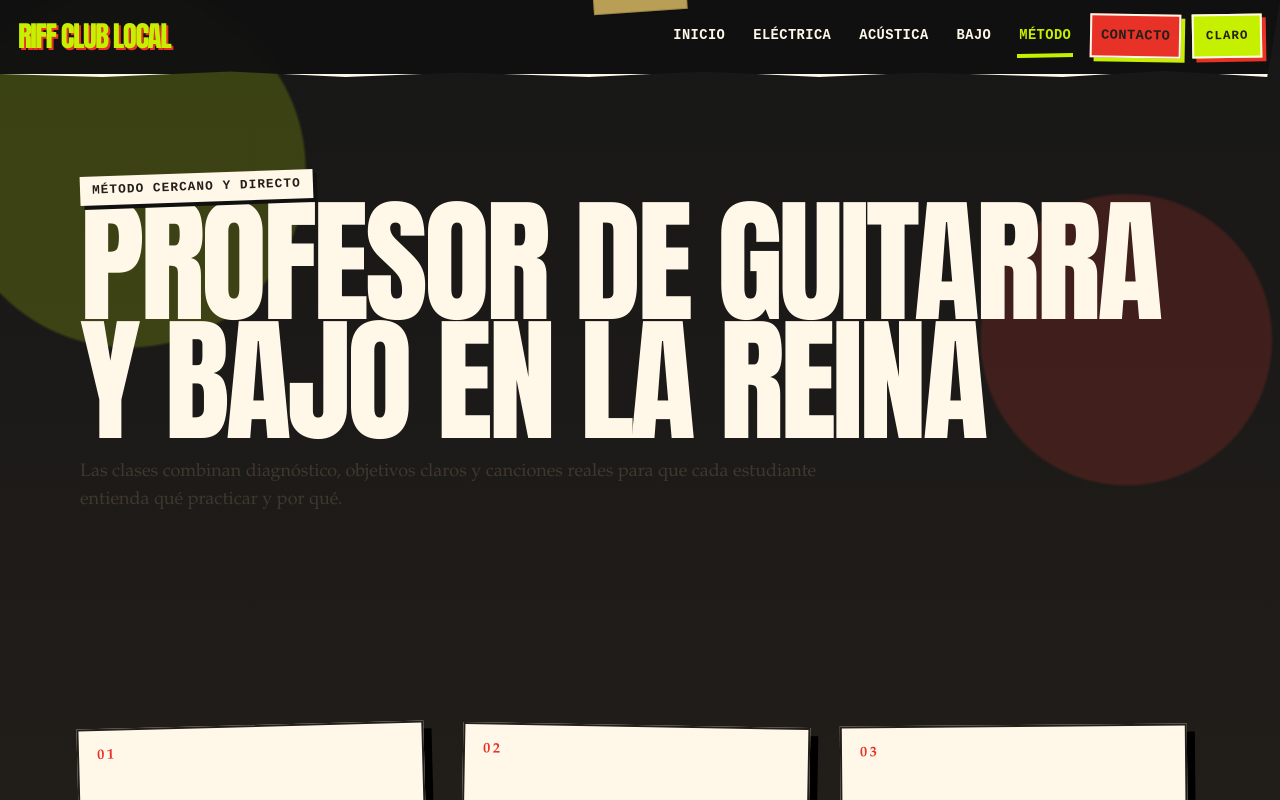
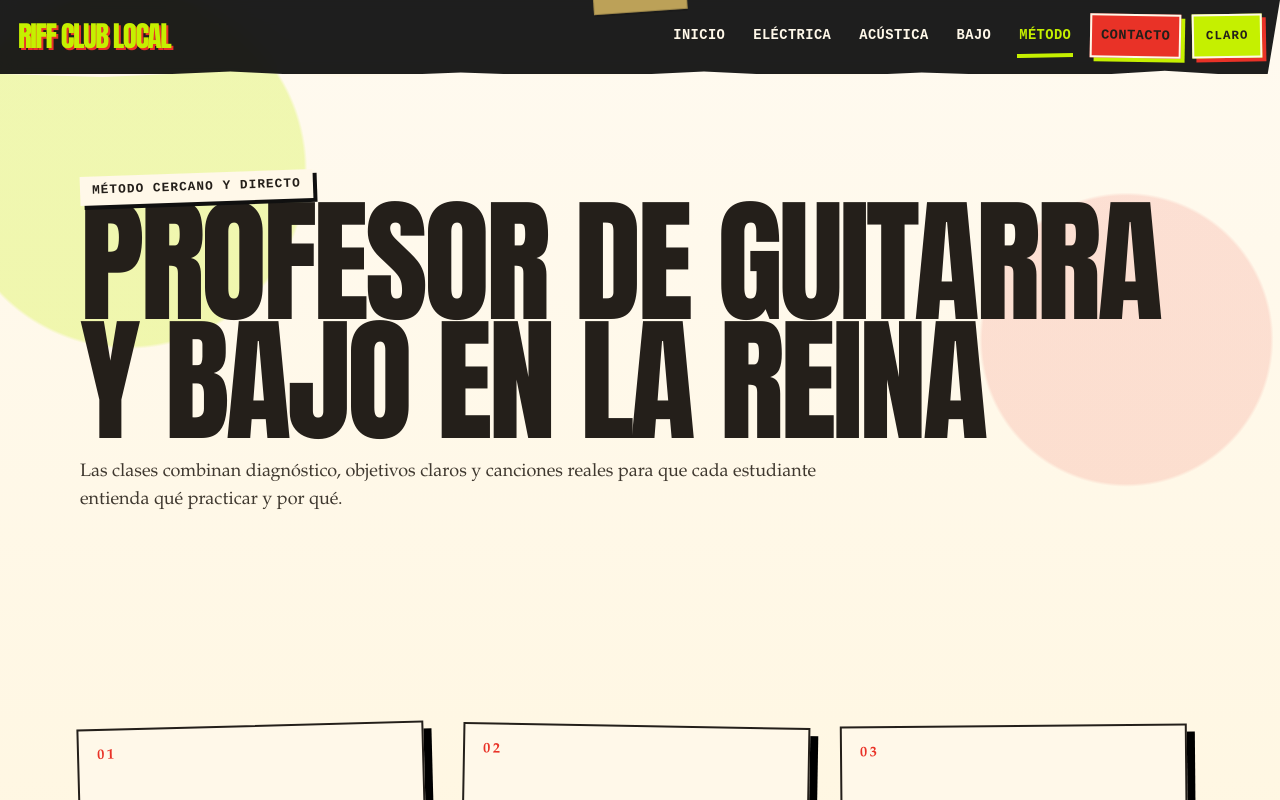
Before and after one commit to Ivan270/riff-club, a Nuxt app: page /sobre-mi in a window 1280 px wide. Shown: the top 800 px of the page. Built offline with nearby package versions, Linux system fonts and the light colour scheme.

Commit message:
fix: improve light theme contrast

```diff
--- a/assets/css/main.css
+++ b/assets/css/main.css
@@ -10,7 +10,18 @@
   --tape: #f3d173;
   --gray: #2a2a2a;
   --muted: #d8d0bf;
+  --muted-on-dark: #d8d0bf;
   --muted-ink: #5e574c;
+  --page-bg: #101010;
+  --page-text: #fff7e8;
+  --bg-start: #171717;
+  --bg-mid: #101010;
+  --bg-end: #050505;
+  --acid-glow: rgba(216, 255, 0, 0.18);
+  --red-glow: rgba(255, 59, 48, 0.16);
+  --grid-line: rgba(255, 247, 232, 0.06);
+  --grain-light: rgba(255, 255, 255, 0.55);
+  --grain-dark: rgba(0, 0, 0, 0.7);
   --max: 1120px;
   --font-display:
     Impact, Haettenschweiler, 'Franklin Gothic Heavy', 'Arial Black', sans-serif;
@@ -32,7 +43,18 @@
   --tape: #e9c769;
   --gray: #f0e5d0;
   --muted: #3f382f;
+  --muted-on-dark: #f0e4cb;
   --muted-ink: #6a5d4e;
+  --page-bg: #fff6df;
+  --page-text: #241f1a;
+  --bg-start: #fffaf0;
+  --bg-mid: #fff6df;
+  --bg-end: #fff0cf;
+  --acid-glow: rgba(197, 240, 0, 0.26);
+  --red-glow: rgba(233, 50, 39, 0.13);
+  --grid-line: rgba(36, 31, 26, 0.08);
+  --grain-light: rgba(255, 255, 255, 0.82);
+  --grain-dark: rgba(36, 31, 26, 0.24);
   --shadow-hard: 7px 7px 0 rgba(16, 16, 16, .82);
   color-scheme: light;
 }
@@ -42,7 +64,7 @@
 }
 html {
   scroll-behavior: smooth;
-  background: var(--ink);
+  background: var(--page-bg);
   overflow-x: clip;
 }
 
@@ -53,21 +75,21 @@ body {
   background:
     radial-gradient(
       circle at 10% 8%,
-      rgba(216, 255, 0, 0.18) 0 11rem,
+      var(--acid-glow) 0 11rem,
       transparent 11.2rem
     ),
     radial-gradient(
       circle at 88% 16%,
-      rgba(255, 59, 48, 0.16) 0 9rem,
+      var(--red-glow) 0 9rem,
       transparent 9.2rem
     ),
     linear-gradient(
       135deg,
-      rgba(255, 247, 232, 0.06) 0 1px,
+      var(--grid-line) 0 1px,
       transparent 1px 22px
     ),
-    linear-gradient(180deg, #171717 0%, var(--ink) 48%, var(--black) 100%);
-  color: var(--paper);
+    linear-gradient(180deg, var(--bg-start) 0%, var(--bg-mid) 48%, var(--bg-end) 100%);
+  color: var(--page-text);
   font-family: var(--font-body);
   font-size: 18px;
   line-height: 1.55;
@@ -90,12 +112,12 @@ body::before {
   background-image:
     radial-gradient(
       circle at 20% 30%,
-      rgba(255, 255, 255, 0.55) 0 1px,
+      var(--grain-light) 0 1px,
       transparent 1.5px
     ),
     radial-gradient(
       circle at 80% 70%,
-      rgba(0, 0, 0, 0.7) 0 1px,
+      var(--grain-dark) 0 1px,
       transparent 1.5px
     );
   background-size:
--- a/components/ServicePage.vue
+++ b/components/ServicePage.vue
@@ -120,7 +120,7 @@ p {
 }
 
 .panel p {
-  color: var(--muted);
+  color: var(--muted-on-dark);
 }
 
 .area-panel p {
--- a/components/SiteFooter.vue
+++ b/components/SiteFooter.vue
@@ -19,7 +19,7 @@
 .footer::after { inset: auto 6% 20px auto; width: min(420px, 62vw); background: var(--purple); transform: rotate(2deg); }
 .footer-grid { position: relative; z-index: 1; display: grid; gap: 24px; grid-template-columns: 1.3fr 1fr auto; align-items: center; padding: clamp(24px, 4vw, 34px); background: rgba(5, 5, 5, .9); border: 2px dashed var(--paper); box-shadow: 9px 9px 0 var(--acid); }
 h2 { margin: 0; font-family: var(--font-display); font-size: clamp(2rem, 6vw, 4.5rem); line-height: .9; letter-spacing: -.06em; text-transform: uppercase; }
-p { color: var(--muted); }
+p { color: var(--muted-on-dark); }
 .footer-stamp { display: inline-block; margin: 16px 0 0; padding: 8px 10px; color: var(--ink); background: var(--paper); border: 2px solid var(--red); font: 900 .78rem/1 var(--font-mono); letter-spacing: .08em; text-transform: uppercase; box-shadow: 4px 4px 0 var(--red); transform: rotate(-1deg); }
 @media (max-width: 820px) { .footer-grid { grid-template-columns: 1fr; } }
 </style>
--- a/pages/contacto.vue
+++ b/pages/contacto.vue
@@ -58,7 +58,8 @@ useHead({
 
 <style scoped>
 .contact { display: grid; grid-template-columns: 1fr 420px; gap: 36px; align-items: start; }
-.contact p, details p { color: var(--muted); }
+.contact p { color: var(--muted); }
+details p { color: var(--muted-on-dark); }
 form { display: grid; gap: 14px; padding: 22px; background: var(--paper); color: var(--ink); box-shadow: 8px 8px 0 var(--red); }
 .contact-form-card { position: relative; box-sizing: border-box; max-width: calc(100% - 12px); border: 2px solid var(--ink); transform: rotate(1deg); }
 .contact-form-card::before { content: ''; position: absolute; top: -12px; left: 28px; width: 86px; height: 22px; background: color-mix(in srgb, var(--acid) 72%, white); border: 1px solid var(--ink); transform: rotate(-4deg); }
--- a/pages/index.vue
+++ b/pages/index.vue
@@ -70,7 +70,7 @@ h2 { font-size: clamp(2.6rem, 8vw, 6rem); line-height: .82; letter-spacing: -.08
 .note::before { content: ''; position: absolute; top: -11px; left: 24px; width: 72px; height: 20px; background: color-mix(in srgb, var(--acid) 78%, white); border: 1px solid var(--ink); transform: rotate(-3deg); }
 .note h3 { color: var(--ink); font-size: 1.4rem; text-transform: uppercase; }
 .note p { color: #272727; }
-.method p { color: var(--muted); }
+.method p { color: var(--muted-on-dark); }
 .method { background: #050505; padding-inline: 24px; border-left: 8px solid var(--red); }
 .setlist-panel { position: relative; box-sizing: border-box; max-width: calc(100% - 12px); border: 2px solid var(--paper); box-shadow: 12px 12px 0 var(--red); background: linear-gradient(135deg, #050505 0 78%, rgba(218, 255, 0, .16) 78% 100%); }
 .setlist-panel::after { content: 'setlist'; position: absolute; right: 18px; top: 18px; padding: 5px 10px; border: 1px solid var(--paper); color: var(--paper); font-size: .78rem; font-weight: 950; letter-spacing: .18em; text-transform: uppercase; transform: rotate(4deg); }
--- a/pages/sobre-mi.vue
+++ b/pages/sobre-mi.vue
@@ -19,7 +19,8 @@ useSeoMeta({ title: 'Profesor de guitarra y bajo en La Reina', description: 'Con
 </template>
 
 <style scoped>
-.lead, .setlist-steps p { color: var(--muted); max-width: 760px; }
+.lead { color: var(--muted); max-width: 760px; }
+.setlist-steps p { color: var(--muted-ink); max-width: 760px; }
 .setlist-steps { display: grid; gap: 22px; grid-template-columns: repeat(3, 1fr); counter-reset: setlist; }
 article { position: relative; box-sizing: border-box; max-width: calc(100% - 12px); padding: 52px 24px 24px; background: var(--paper); color: var(--ink); border: 2px solid var(--ink); box-shadow: 8px 8px 0 #000; transform: rotate(-1.5deg); }
 article:nth-child(2) { transform: rotate(1deg); }
--- a/scripts/frontend-regression-check.mjs
+++ b/scripts/frontend-regression-check.mjs
@@ -23,6 +23,12 @@ assert(!hero.includes('56912345678'), 'Hero WhatsApp CTA must not use placeholde
 assert(header.includes('aria-current'), 'SiteHeader must expose active page with aria-current')
 assert(header.includes('ThemeToggle'), 'SiteHeader must render ThemeToggle')
 assert(css.includes('[data-theme="light"]'), 'Global CSS must define light theme variables')
+assert(css.includes('--page-bg'), 'Global CSS must separate page background from ink text color')
+assert(css.includes('--page-text'), 'Global CSS must separate page text from paper surface color')
+assert(css.includes('--muted-on-dark'), 'Global CSS must define a muted text color for dark panels in light mode')
+assert(css.includes('background: var(--page-bg);'), 'html background must use page background variable')
+assert(css.includes('color: var(--page-text);'), 'body text must use page text variable')
+assert(css.includes('--bg-end: #fff0cf'), 'Light theme must use a visibly light final background stop')
 assert(css.includes('overflow-x: clip'), 'Global CSS must clip horizontal overflow')
 assert(!css.includes('color-scheme: dark light'), 'Global CSS must not advertise both schemes globally')
 
```
